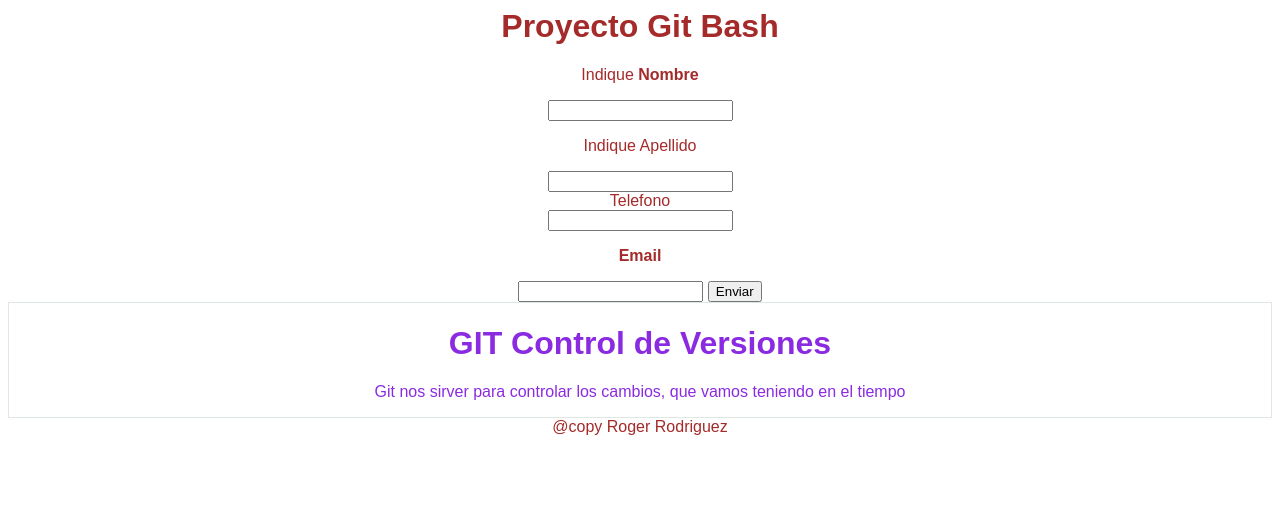
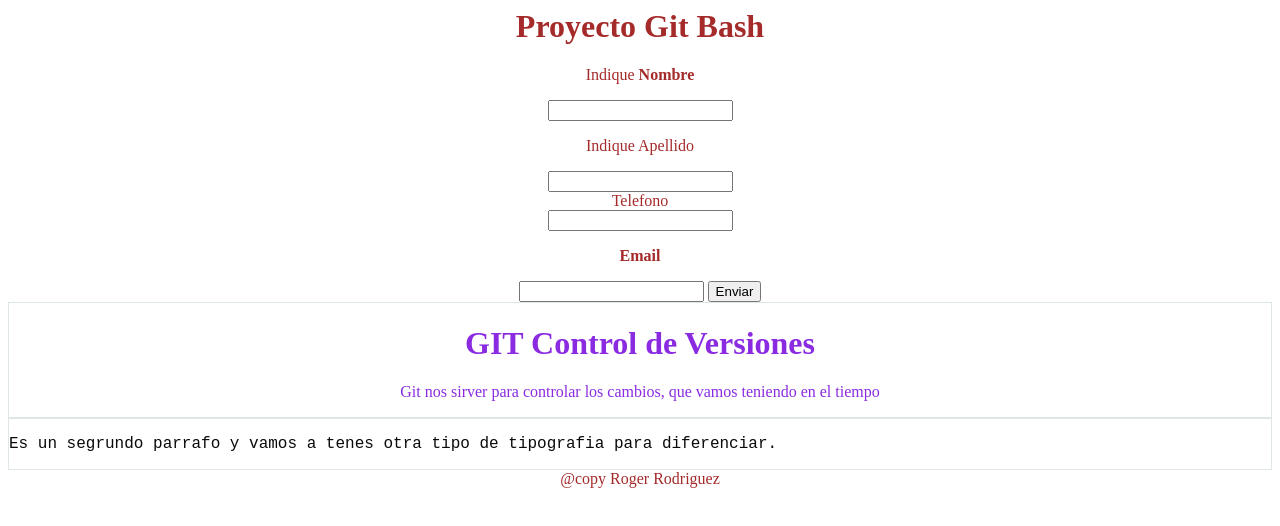
Before and after one commit to rrodriguez2020/Proyectohtml, a plain HTML site: page index.html in a window 1280 px wide. Drawn offline with Linux system fonts and the light colour scheme.

Commit message:
Agreado un parrago y el nuevo estilo

```diff
--- a/css/estilos.css
+++ b/css/estilos.css
@@ -2,7 +2,7 @@
 {
   color: brown;
   text-align: center;
-  font-family: Arial, Helvetica, sans-serif;
+
 }
 #cuerpo
 
@@ -12,3 +12,13 @@
     text-align: center;
     margin: 0 auto;
 }
+
+#parrafo
+{
+    color: rgb(10, 10, 10);
+    text-align: left;
+    font-family: 'Courier New', Courier, monospace;
+    background-origin: padding-box;
+    margin: 0% auto;
+    border: 1px solid rgb(222, 231, 226);
+}
--- a/index.html
+++ b/index.html
@@ -18,10 +18,16 @@
     </div>
 
     <div id="cuerpo">
-        <div id="tituño">
+        <div id="titulo">
             <h1><strong>GIT</strong>   Control de Versiones</h1>
             <p> Git nos sirver para controlar los cambios, que vamos teniendo en el tiempo</p>
         </div>
+    </div>
+    <div id="parrafo">
+        <div>
+            <p>Es un segrundo parrafo y vamos a tenes otra tipo de tipografia para diferenciar.</p>
+        </div>
+
     </div>
  </body>
 
```
